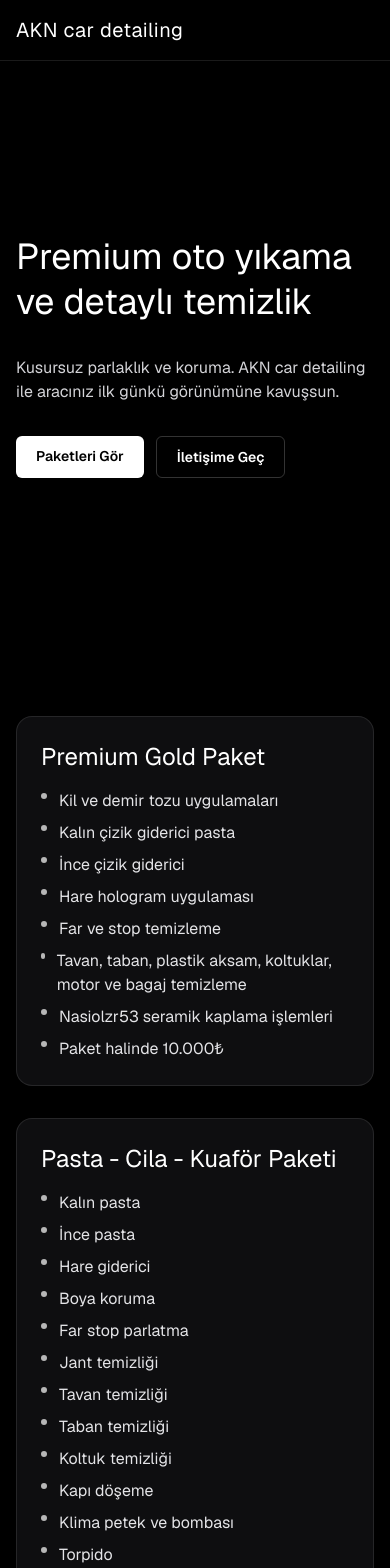
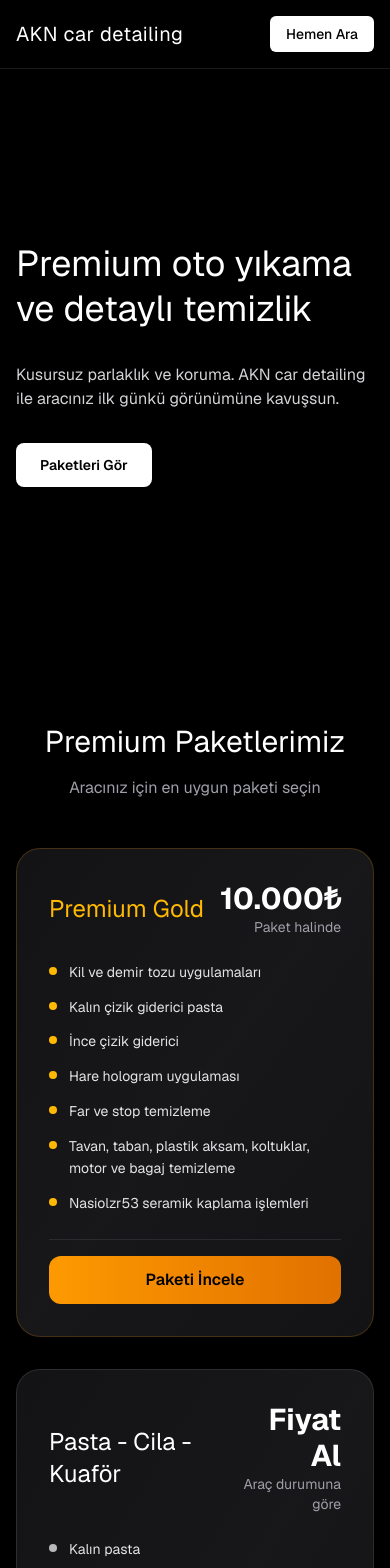
Before and after one commit to Capedkid/akncardetailing, a Next.js app: page / in a window 390 px wide. Shown: the top 1568 px of the page. Built offline with nearby package versions, Linux system fonts and the light colour scheme; a web font is replaced by a local one.

Commit message:
feat: enhance UI with smooth scroll, premium pricing cards, mobile fixes

```diff
--- a/src/app/globals.css
+++ b/src/app/globals.css
@@ -20,6 +20,10 @@
   }
 }
 
+html {
+  scroll-behavior: smooth;
+}
+
 body {
   background: var(--background);
   color: var(--foreground);
--- a/src/app/page.tsx
+++ b/src/app/page.tsx
@@ -44,11 +44,7 @@ export default function Home() {
       <header className="sticky top-0 z-50 backdrop-blur bg-black/60 border-b border-white/10">
         <div className="mx-auto max-w-6xl px-4 py-4 flex items-center justify-between">
           <div className="font-[var(--font-display)] text-xl tracking-wide">{heroTitle}</div>
-          <nav className="hidden sm:flex gap-6 text-sm">
-            <a href="#paketler" className="hover:text-zinc-300">Paketler</a>
-            <a href="#iletisim" className="hover:text-zinc-300">İletişim</a>
-          </nav>
-          <a href="#iletisim" className="sm:inline-block hidden rounded-md bg-white text-black px-4 py-2 text-sm font-medium">Hemen Ara</a>
+          <a href="#iletisim" className="rounded-md bg-white text-black px-4 py-2 text-sm font-medium hover:bg-zinc-100 transition-colors">Hemen Ara</a>
         </div>
       </header>
 
@@ -69,9 +65,11 @@ export default function Home() {
             Kusursuz parlaklık ve koruma. AKN car detailing ile aracınız ilk günkü
             görünümüne kavuşsun.
           </p>
-          <div className="flex gap-3">
-            <a href="#paketler" className="rounded-md bg-white text-black px-5 py-2.5 text-sm font-semibold">Paketleri Gör</a>
-            <a href="#iletisim" className="rounded-md border border-white/20 px-5 py-2.5 text-sm font-semibold hover:bg-white/10">İletişime Geç</a>
+          <div className="flex justify-start">
+            <a href="#paketler" className="group relative rounded-lg bg-white text-black px-6 py-3 text-sm font-semibold transition-all duration-300 hover:bg-zinc-100 hover:shadow-lg hover:shadow-white/20 focus:outline-none focus:ring-2 focus:ring-white/50 focus:ring-offset-2 focus:ring-offset-black">
+              <span className="relative z-10">Paketleri Gör</span>
+              <div className="absolute inset-0 rounded-lg bg-gradient-to-r from-white to-zinc-100 opacity-0 group-hover:opacity-100 transition-opacity duration-300" />
+            </a>
           </div>
         </div>
 
@@ -81,29 +79,62 @@ export default function Home() {
 
       {/* Packages */}
       <section id="paketler" className="mx-auto max-w-6xl px-4 py-16 sm:py-24">
+        <div className="text-center mb-12">
+          <h2 className="text-3xl sm:text-4xl font-[var(--font-display)] mb-4">Premium Paketlerimiz</h2>
+          <p className="text-zinc-400 max-w-2xl mx-auto">Aracınız için en uygun paketi seçin</p>
+        </div>
         <div className="grid md:grid-cols-2 gap-8">
-          <div className="rounded-2xl border border-white/10 bg-zinc-900/60 p-6 sm:p-8">
-            <h2 className="text-2xl sm:text-3xl font-[var(--font-display)] mb-4">Premium Gold Paket</h2>
-            <ul className="space-y-2 text-zinc-200">
-              {premiumGoldItems.map((item) => (
-                <li key={item} className="flex gap-3">
-                  <span className="mt-1 h-1.5 w-1.5 rounded-full bg-white/70" />
-                  <span>{item}</span>
+          <div className="group relative rounded-3xl border border-amber-500/20 bg-gradient-to-br from-zinc-900/80 via-zinc-800/60 to-zinc-900/80 p-8 backdrop-blur-sm transition-all duration-500 hover:border-amber-500/40 hover:shadow-2xl hover:shadow-amber-500/10">
+            <div className="absolute inset-0 rounded-3xl bg-gradient-to-br from-amber-500/5 via-transparent to-amber-500/5 opacity-0 group-hover:opacity-100 transition-opacity duration-500" />
+            <div className="relative z-10">
+              <div className="flex items-center justify-between mb-6">
+                <h3 className="text-2xl sm:text-3xl font-[var(--font-display)] text-amber-400">Premium Gold</h3>
+                <div className="text-right">
+                  <div className="text-3xl font-bold text-white">10.000₺</div>
+                  <div className="text-sm text-zinc-400">Paket halinde</div>
+                </div>
+              </div>
+              <ul className="space-y-3 text-zinc-200">
+                {premiumGoldItems.slice(0, -1).map((item) => (
+                  <li key={item} className="flex gap-3 items-start">
+                    <span className="mt-1.5 h-2 w-2 rounded-full bg-amber-400 flex-shrink-0" />
+                    <span className="text-sm leading-relaxed">{item}</span>
                   </li>
                 ))}
               </ul>
+              <div className="mt-6 pt-4 border-t border-zinc-700/50">
+                <a href="#iletisim" className="block w-full text-center rounded-xl bg-gradient-to-r from-amber-500 to-amber-600 text-black px-6 py-3 font-semibold transition-all duration-300 hover:from-amber-400 hover:to-amber-500 hover:shadow-lg hover:shadow-amber-500/25">
+                  Paketi İncele
+                </a>
+              </div>
+            </div>
           </div>
 
-          <div className="rounded-2xl border border-white/10 bg-zinc-900/60 p-6 sm:p-8">
-            <h2 className="text-2xl sm:text-3xl font-[var(--font-display)] mb-4">Pasta - Cila - Kuaför Paketi</h2>
-            <ul className="space-y-2 text-zinc-200">
-              {kuaforItems.map((item) => (
-                <li key={item} className="flex gap-3">
-                  <span className="mt-1 h-1.5 w-1.5 rounded-full bg-white/70" />
-                  <span>{item}</span>
+          <div className="group relative rounded-3xl border border-white/10 bg-gradient-to-br from-zinc-900/80 via-zinc-800/60 to-zinc-900/80 p-8 backdrop-blur-sm transition-all duration-500 hover:border-white/20 hover:shadow-2xl hover:shadow-white/5">
+            <div className="absolute inset-0 rounded-3xl bg-gradient-to-br from-white/5 via-transparent to-white/5 opacity-0 group-hover:opacity-100 transition-opacity duration-500" />
+            <div className="relative z-10">
+              <div className="flex items-center justify-between mb-6">
+                <h3 className="text-2xl sm:text-3xl font-[var(--font-display)] text-white">Pasta - Cila - Kuaför</h3>
+                <div className="text-right">
+                  <div className="text-3xl font-bold text-white">Fiyat Al</div>
+                  <div className="text-sm text-zinc-400">Araç durumuna göre</div>
+                </div>
+              </div>
+              <ul className="space-y-3 text-zinc-200">
+                {kuaforItems.slice(0, 8).map((item) => (
+                  <li key={item} className="flex gap-3 items-start">
+                    <span className="mt-1.5 h-2 w-2 rounded-full bg-white/70 flex-shrink-0" />
+                    <span className="text-sm leading-relaxed">{item}</span>
                   </li>
                 ))}
+                <li className="text-zinc-400 text-sm italic">+ {kuaforItems.length - 8} hizmet daha...</li>
               </ul>
+              <div className="mt-6 pt-4 border-t border-zinc-700/50">
+                <a href="#iletisim" className="block w-full text-center rounded-xl border border-white/20 text-white px-6 py-3 font-semibold transition-all duration-300 hover:bg-white/10 hover:border-white/30 hover:shadow-lg hover:shadow-white/10">
+                  Fiyat Al
+                </a>
+              </div>
+            </div>
           </div>
         </div>
       </section>
```
Lines whose indentation alone changed are shown as unchanged.
